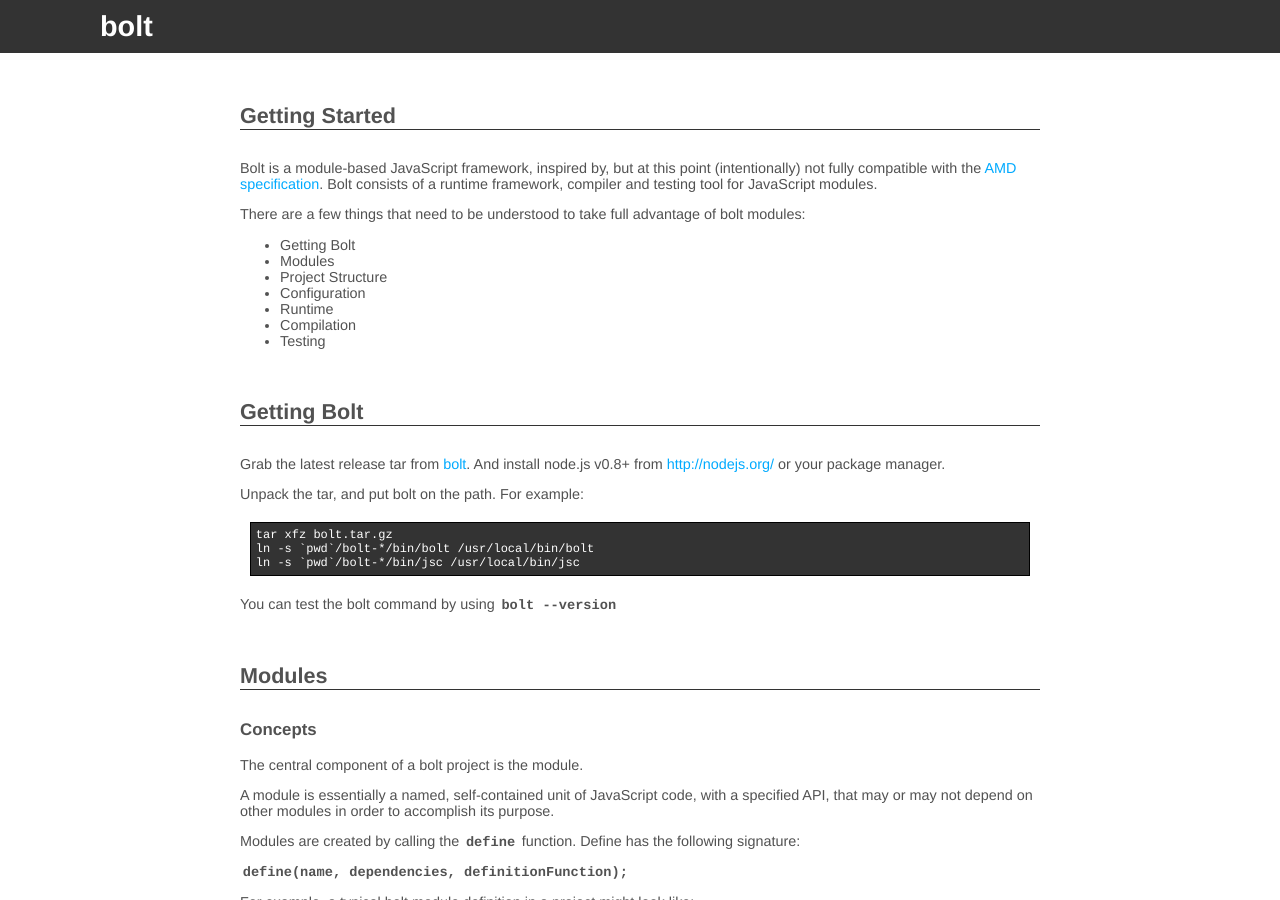
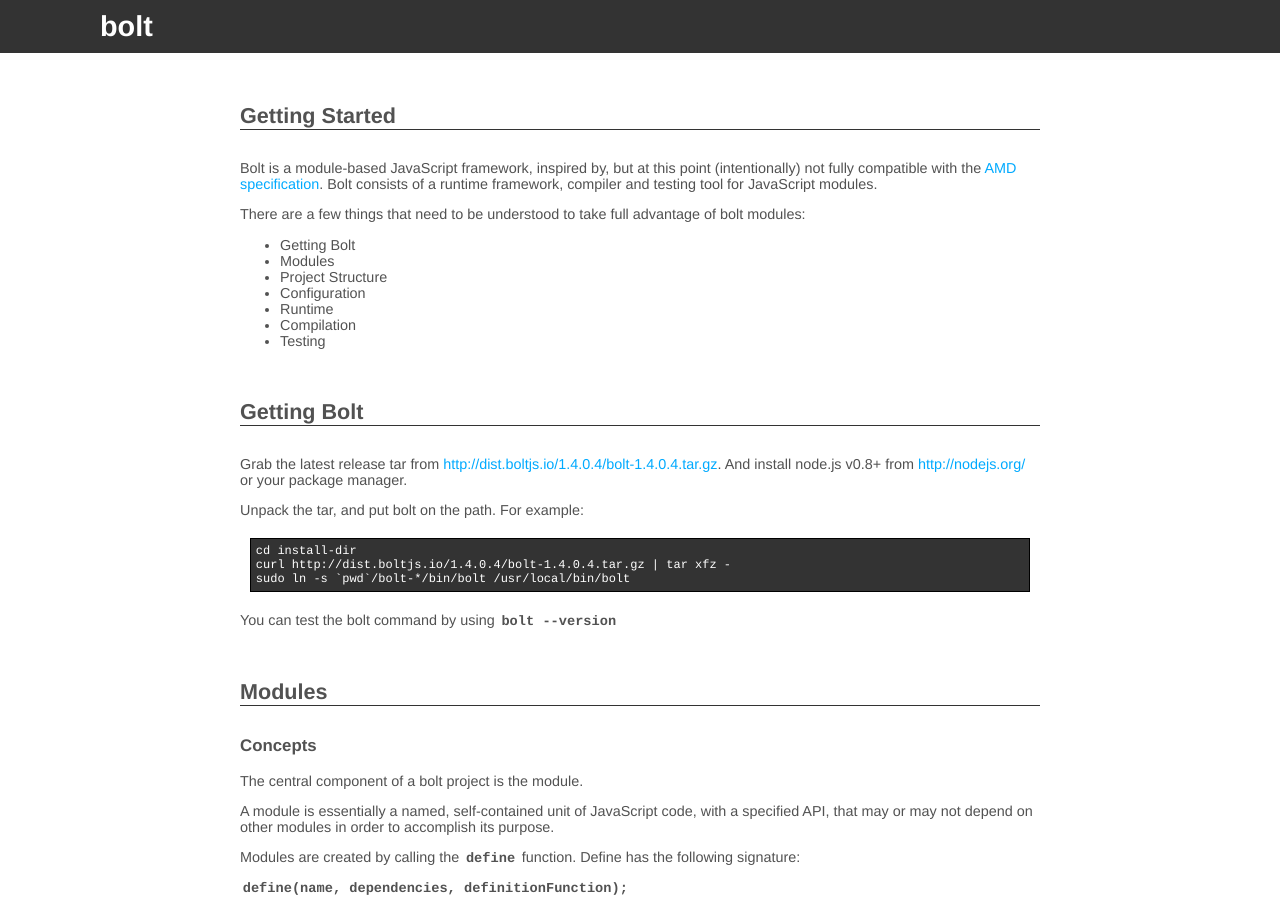
Before and after one commit to boltjs/boltjs.io, a Jekyll site: the page index.html, which Jekyll copies as it is, in a window 1280 px wide and 900 px high. Built offline with Jekyll 4.4.1, drawn with Linux system fonts in a browser that asks for light colours.

Commit message:
Download link.

```diff
--- a/index.html
+++ b/index.html
@@ -32,16 +32,16 @@
     <h2>Getting Bolt</h2>
 
     <p>
-      Grab the latest release tar from <a href="http://bolt">bolt</a>. And install node.js v0.8+ from
+      Grab the latest release tar from <a href="http://dist.boltjs.io/1.4.0.4/bolt-1.4.0.4.tar.gz">http://dist.boltjs.io/1.4.0.4/bolt-1.4.0.4.tar.gz</a>. And install node.js v0.8+ from
       <a href="http://nodejs.org/#download">http://nodejs.org/</a> or your package manager.
     </p>
 
     <p>
       Unpack the tar, and put bolt on the path. For example:
     <pre>
-tar xfz bolt.tar.gz
-ln -s `pwd`/bolt-*/bin/bolt /usr/local/bin/bolt
-ln -s `pwd`/bolt-*/bin/jsc /usr/local/bin/jsc
+cd install-dir
+curl http://dist.boltjs.io/1.4.0.4/bolt-1.4.0.4.tar.gz | tar xfz -
+sudo ln -s `pwd`/bolt-*/bin/bolt /usr/local/bin/bolt
 </pre>
 
     <p>
```
